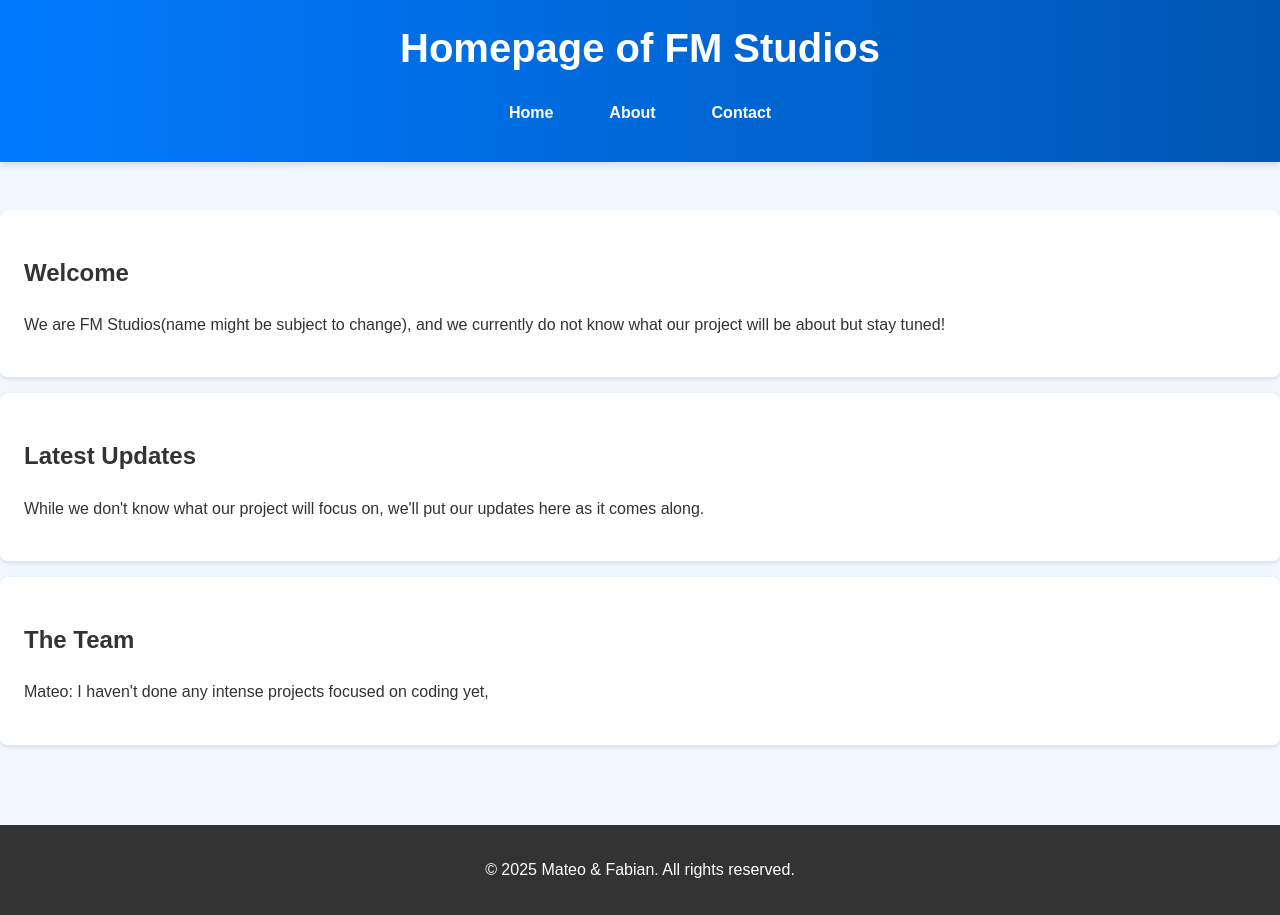
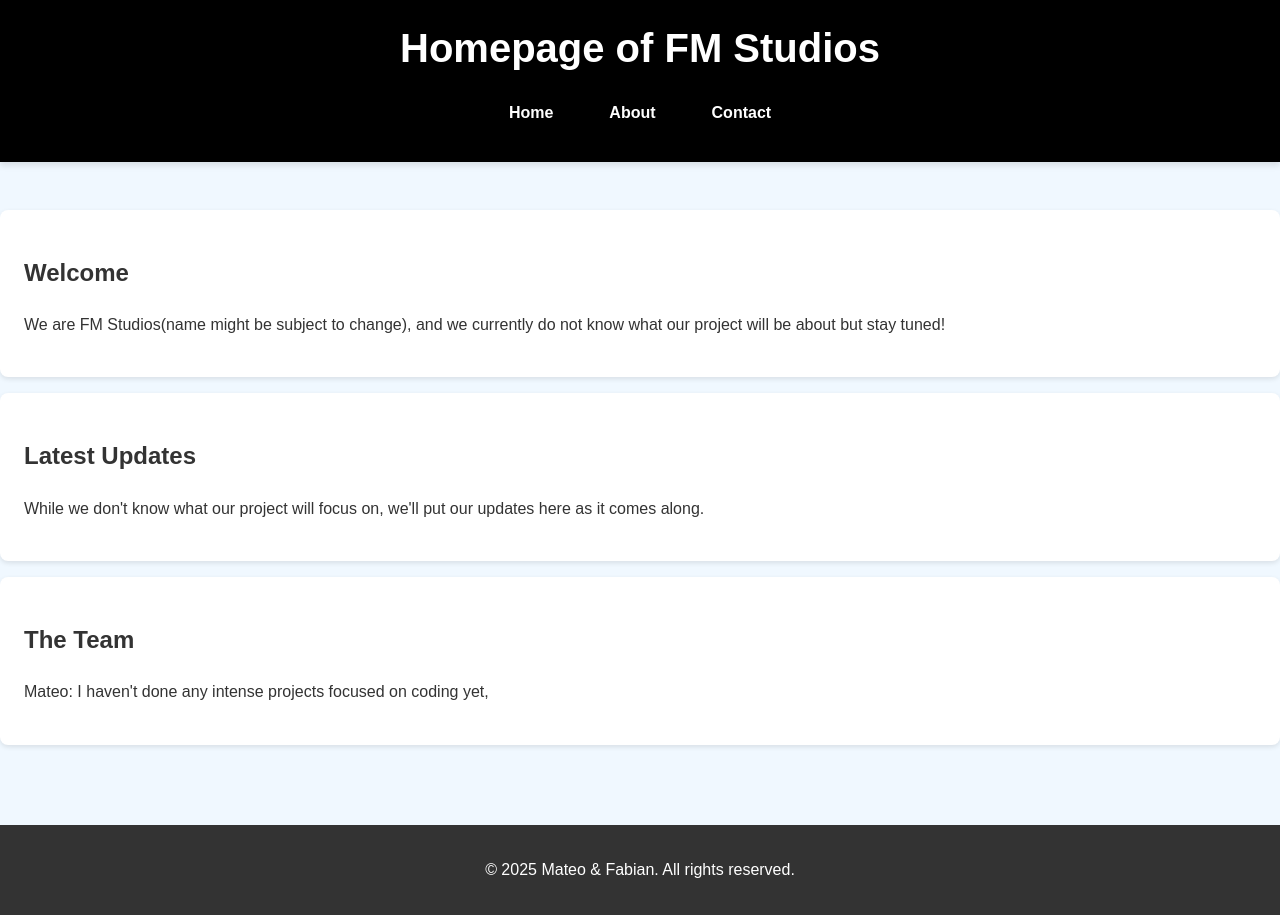
Before and after one commit to MGarcia2619/Data, a website: page three-page-website/src/index.html in a window 1280 px wide. Drawn offline with Linux system fonts and the light colour scheme.

Commit message:
Update styles for homepage layout

```diff
--- a/three-page-website/src/css/styles.css
+++ b/three-page-website/src/css/styles.css
@@ -8,7 +8,7 @@ body {
 }
 
 header {
-    background: linear-gradient(90deg, #007BFF, #0056b3);
+    background: linear-gradient(90deg, #000000, #000000);
     color: #fff;
     padding: 1rem 0;
     text-align: center;
```
